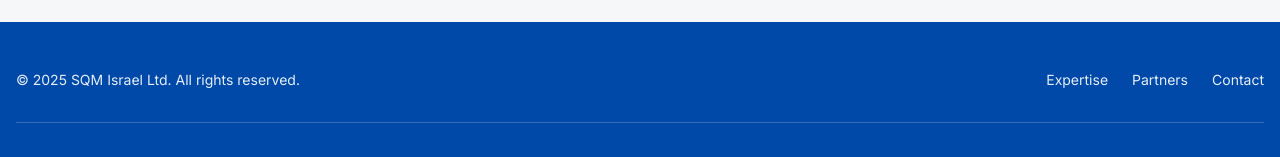
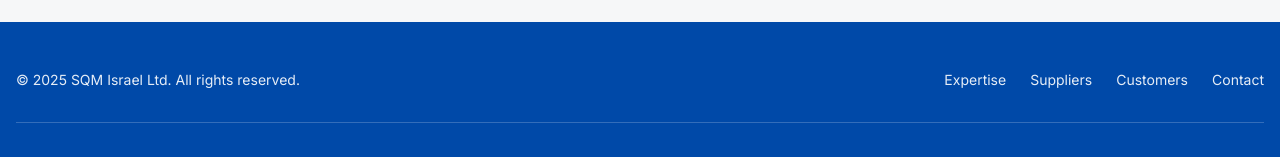
Before and after one commit to giliweiss/sqm-israel-web, a React (Vite) app: page /about in a window 1280 px wide. Shown: the part 1314-1471 px from the top of the page. Built offline with nearby package versions, Linux system fonts and the light colour scheme.

Commit message:
Fix: Sync footer nav with top navbar
Update the footer navigation to match the links in the top navigation bar.

```diff
--- a/src/components/Footer.tsx
+++ b/src/components/Footer.tsx
@@ -1,7 +1,8 @@
 const Footer = () => {
   const navLinks = [
     { href: "#expertise", label: "Expertise" },
-    { href: "#partners", label: "Partners" },
+    { href: "#suppliers", label: "Suppliers" },
+    { href: "#customers", label: "Customers" },
     { href: "#contact", label: "Contact" },
   ];
 
```
